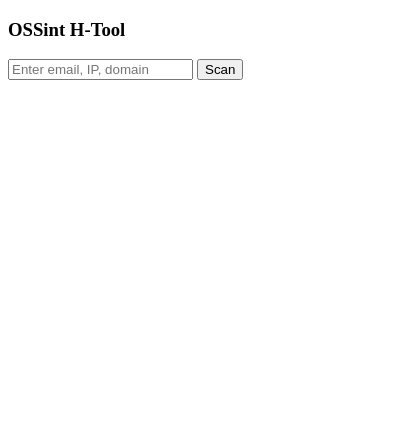
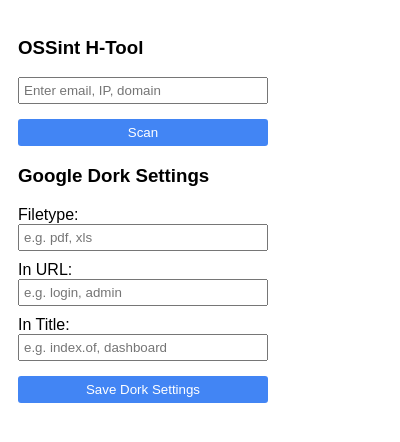
Before and after one commit to JakeOJeff/OSSint, a browser extension: page popup.html in a window 400 px wide. Drawn offline with Linux system fonts and the light colour scheme.

Commit message:
Edited Popup.js

```diff
--- a/popup.html
+++ b/popup.html
@@ -2,6 +2,7 @@
 <html>
     <head>
         <title>OSSint</title>
+        <link href="style.css" rel="stylesheet">
     </head>
     <body>
         <h3>OSSint H-Tool</h3>
@@ -9,7 +10,25 @@
         <button id="lookup">Scan</button>
         <div id="results"></div>
 
+        <h3>Google Dork Settings</h3>
 
-        <script src="popup.js"></script>
+        <label>
+            Filetype:
+            <input id="filetype" type="text" placeholder="e.g. pdf, xls" />
+        </label>
+
+        <label>
+            In URL:
+            <input id="inurl" type="text" placeholder="e.g. login, admin" />
+        </label>
+
+        <label>
+            In Title:
+            <input id="intitle" type="text" placeholder="e.g. index.of, dashboard" />
+        </label>
+
+        <button id="saveDorkOptions">Save Dork Settings</button>
     </body>
+            <script src="popup.js"></script>
+
 </html>
--- /dev/null
+++ b/style.css
@@ -0,0 +1,27 @@
+ body {
+      font-family: sans-serif;
+      padding: 10px;
+      width: 250px;
+    }
+    label {
+      display: block;
+      margin-top: 10px;
+    }
+    input {
+      width: 100%;
+      padding: 4px;
+      box-sizing: border-box;
+    }
+    button {
+      margin-top: 15px;
+      width: 100%;
+      padding: 6px;
+      background-color: #4285f4;
+      color: white;
+      border: none;
+      border-radius: 3px;
+      cursor: pointer;
+    }
+    button:hover {
+      background-color: #3367d6;
+    }
```
Also changed, not shown: background.js (+37 -5 lines).
